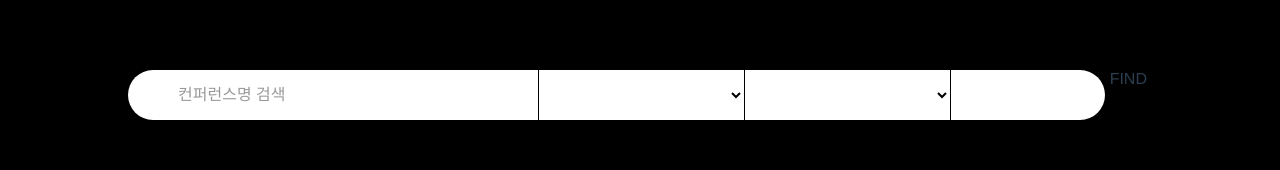
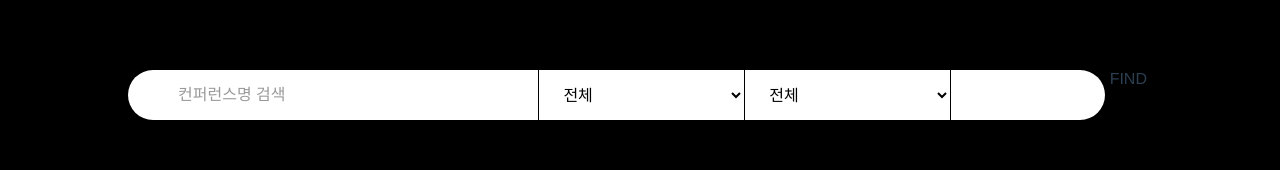
Before and after one commit to uz2ni/it-event-front, a Vue app: page /main in a window 1280 px wide. Shown: the part 265-435 px from the top of the page. Built offline with nearby package versions, Linux system fonts and the light colour scheme; no server answers.

Commit message:
main axios.get 테스트

```diff
--- a/src/components/main.vue
+++ b/src/components/main.vue
@@ -12,22 +12,49 @@
         </div>
         <div>
           <select name="whom" id="whom" v-model="whom">
-            <option value="00">개발자</option>
-            <option value="01">기획자</option>
-            <option value="02">디자이너</option>
+            <option value="00">전체</option>
+            <option value="01">개발자</option>
+            <option value="02">기획자</option>
+            <option value="03">디자이너</option>
           </select>
         </div>
         <div><button type="button" class="searchBtn"></button>FIND</div>
       </div>
     </div>
-    <div class="list"></div>
+    <div class="list">
+      <div v-for="(i,list) in lists" :key="list.idx">
+        <div>{{list.nickname}}</div>
+        <div>{{list.height}}</div>
+      </div>
+    </div>
   </div>
 
 </template>
 
 <script>
+import axios from 'axios';
 export default {
-
+  data(){
+    return{
+      onlineyn:'00',
+      whom:'00',
+      lists:[]
+    }
+  },
+  created(){
+    this.callList();
+  },
+  methods:{
+    async callList(){
+      try{
+        const res = await axios.get('https://it-event-back.herokuapp.com?id=1')
+        this.lists = res.data;
+        console.log(this.lists)
+      }catch(e){
+        console.log(e);
+      }
+    }
+  }
 }
 </script>
 
--- a/src/views/form/form.js
+++ b/src/views/form/form.js
@@ -1,16 +1,4 @@
 import {ko} from 'vuejs-datepicker/dist/locale'
-import { faAngleDoubleUp } from '@fortawesome/free-solid-svg-icons'
-import { faAngleDoubleDown } from '@fortawesome/free-solid-svg-icons'
-import { faQuestionCircle } from '@fortawesome/free-solid-svg-icons'
-import { faEdit } from '@fortawesome/free-solid-svg-icons'
-import { faChevronDown } from '@fortawesome/free-solid-svg-icons'
-import { faChevronUp } from '@fortawesome/free-solid-svg-icons'
-import { faPrint } from '@fortawesome/free-solid-svg-icons'
-import { faChartBar } from '@fortawesome/free-solid-svg-icons'
-import { faFileExcel } from '@fortawesome/free-solid-svg-icons'
-import { faSearch } from '@fortawesome/free-solid-svg-icons'
-import { faCog } from '@fortawesome/free-solid-svg-icons'
-import { faTrashAlt } from '@fortawesome/free-regular-svg-icons'
 const customLabels = {
   first: '<<',
   last: '>>',
@@ -34,17 +22,16 @@ var formVar = {
       ko:ko,
       cf_onlineYN:'online',
       loading:false,
+      customLabels,
       color:'#008844',
-      gicho:true,  ss:0, gwanliIndex:0, faQuestionCircle, faEdit, faChevronDown, faChevronUp ,faAngleDoubleDown,faAngleDoubleUp,faPrint,faChartBar,faFileExcel,faTrashAlt,
+      onlineyn:true
     }
   },
   computed:{
     whereIam:{
       get(){
-        return this.$store.state.sisl.konggos.whereIam
       },
       set(val){
-        this.$store.state.sisl.konggos.whereIam = val;
       }
     },
   }
--- a/src/views/form/form.vue
+++ b/src/views/form/form.vue
@@ -100,31 +100,54 @@ export default {
     FontAwesomeIcon,
   },
   mounted() { //업종 mounted와 updated안하면 dom에서 bootstrap-select로 바인딩이 안됨
-    const $selectpicker = $(this.$el).find('.selectpicker');
-    $selectpicker.selectpicker();
+    // const $selectpicker = $(this.$el).find('.selectpicker');
+    // $selectpicker.selectpicker();
   },
   updated() {
-    $(this.$el).find('.selectpicker').selectpicker('refresh');
+    // $(this.$el).find('.selectpicker').selectpicker('refresh');
   },
   methods:{
     customFormatter(date) {   //datepicker 기본포맷
       return moment(date).format('YYYY/MM/DD');
     },
     async checkform(){
-      const res = await axios.get('https://it-event-back.herokuapp.com/events',
+      const res = await axios.post('https://it-event-back.herokuapp.com/events',
         {
+          "eventCreateType":"INNER",
           "hostEmail":this.hs_email1+"@"+this.hs_email2,
           "hostPhone":this.hs_hp1+this.hs_hp2+this.hs_hp3,
           "title":this.cf_name,
           "eventStartDate":this.date1,
           "eventLastDate":this.date2,
           "eventConceptType":this.cf_cate,
+          "emailSendingMessage":"",
           "location":this.loca,
-          "detailLocation":this.loca,
+          "detailLocation":"",
+          "locationDescription":"",
           "image":this.thumbnail,
-          "contents":this.cf_content,
-          "online":this.cf_onlineYN
+          "onlinePlatformInfo":null,
+          "onlineEnrollInfo":null,
+          "online":this.cf_onlineYN,
+          "emailReserveSending":false
         }
+        // {
+        //   "eventCreateType":"INNER",
+        //   "hostEmail":"uzini_@naver.com",
+        //   "hostPhone":null,
+        //   "title":"이벤트 생성하기 테스트0315_2",
+        //   "eventStartDate":"2021-03-05 00:00:00",
+        //   "eventLastDate":"2021-03-10 00:00:00",
+        //   "eventConceptType":"CLASS",
+        //   "emailSendingMessage":"예약 발송 메시지 테스트 예약 발송 메시지 테스트 예약 발송 메시지 테스트",
+        //   "location":"위치 정보",
+        //   "detailLocation":"위치 지도 정보 내용",
+        //   "locationDescription":"위치 상세 내용입니다.",
+        //   "image":null,
+        //   "onlinePlatformInfo":null,
+        //   "onlineEnrollInfo":null,
+        //   "online":false,
+        //   "emailReserveSending":false
+        // }
       )
       console.log(res);
     }
```
